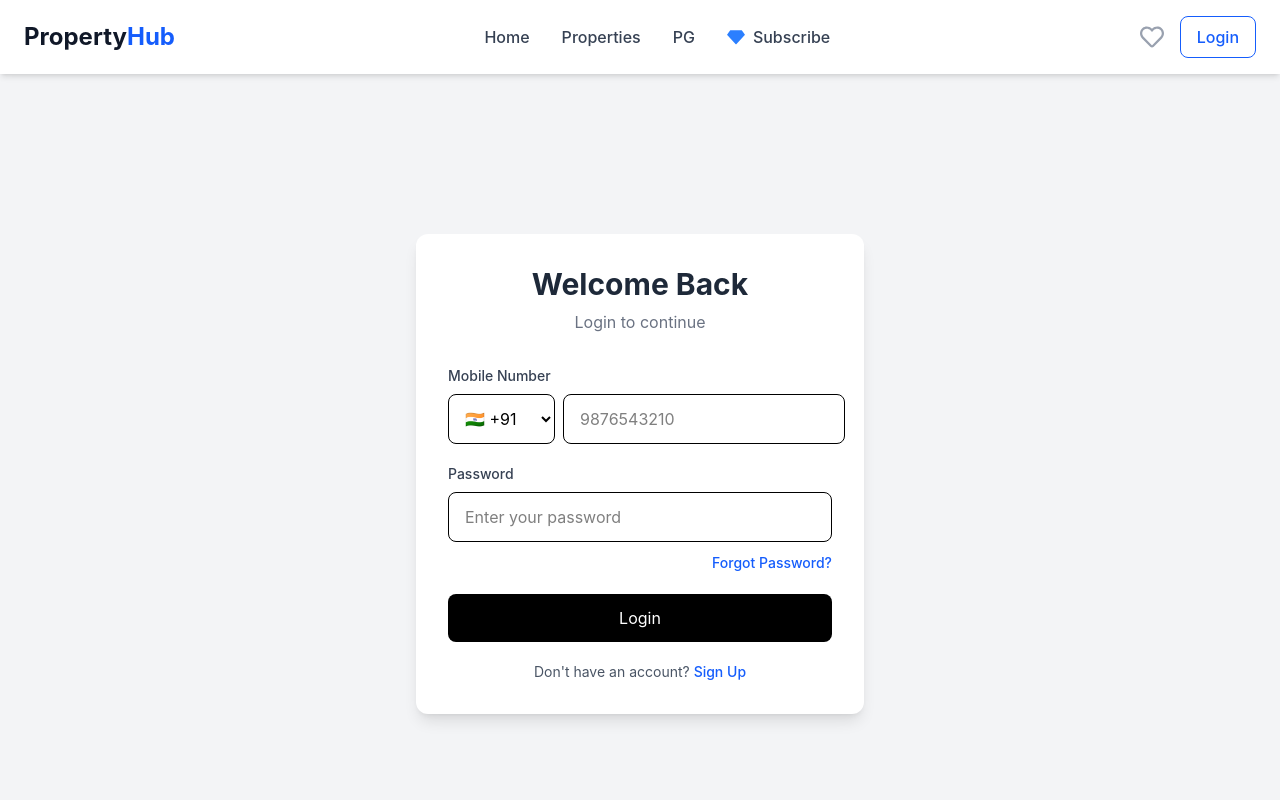
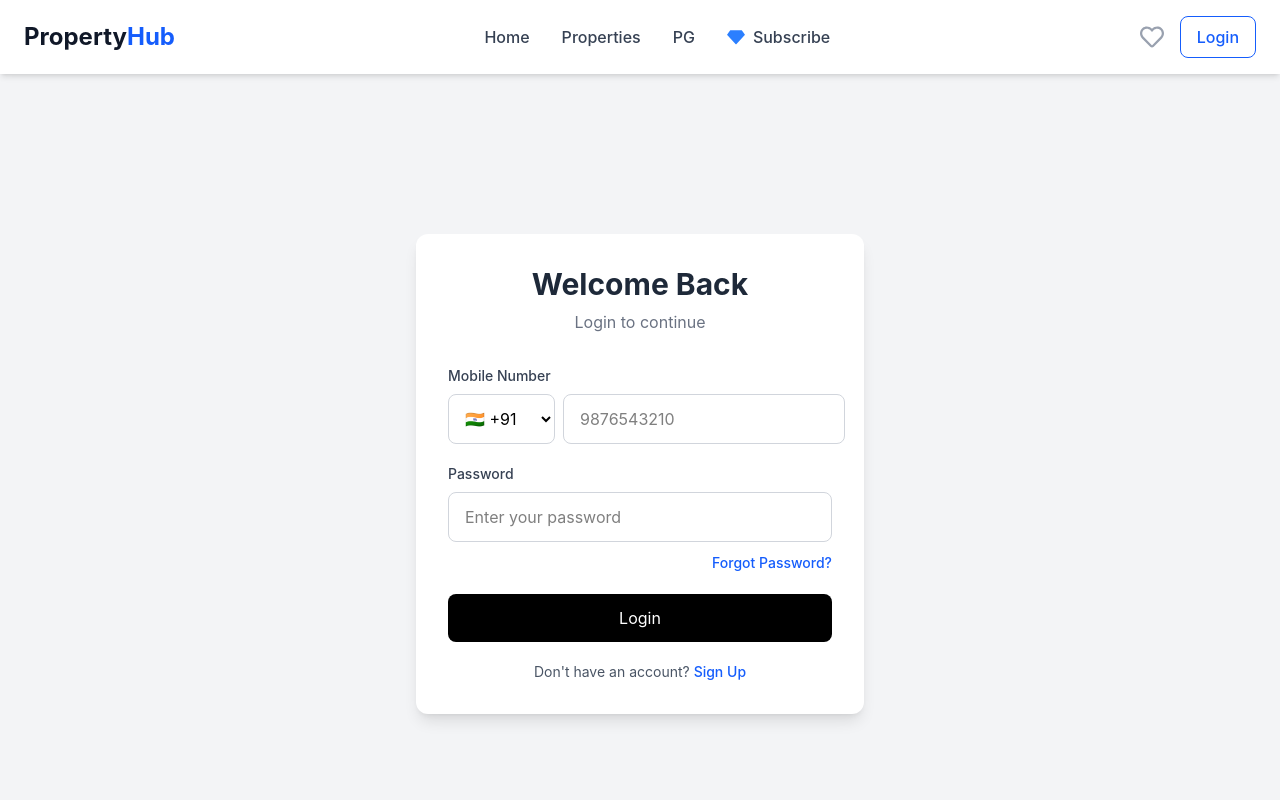
Before and after one commit to roshnikhan1602/Property-Platform, a React (Vite) app in the folder frontend/: page /login in a window 1280 px wide. Shown: the top 800 px of the page. Built offline with nearby package versions, Linux system fonts and the light colour scheme; no server answers.

Commit message:
Removed black borders and added grey iinstead

```diff
--- a/frontend/src/pages/Login.jsx
+++ b/frontend/src/pages/Login.jsx
@@ -570,7 +570,7 @@ function Login() {
                   name="countryCode"
                   value={formData.countryCode}
                   onChange={handleCountryChange}
-                  className="w-28 border rounded-lg px-3 py-3 bg-white outline-none focus:ring-2 focus:ring-blue-500"
+                  className="w-28 border border-gray-300 rounded-lg px-3 py-3 bg-white outline-none focus:ring-2 focus:ring-blue-500"
                 >
                   <option value="+91">
                     🇮🇳 +91
@@ -651,7 +651,7 @@ function Login() {
                       : "Enter mobile number"
                   }
                   inputMode="numeric"
-                  className="flex-1 border rounded-lg px-4 py-3 outline-none focus:ring-2 focus:ring-blue-500"
+                 className="flex-1 border border-gray-300 rounded-lg px-4 py-3 outline-none focus:ring-2 focus:ring-blue-500"
                 />
 
               </div>
@@ -669,7 +669,7 @@ function Login() {
                 value={formData.password}
                 onChange={handleChange}
                 placeholder="Enter your password"
-                className="w-full border rounded-lg px-4 py-3 outline-none focus:ring-2 focus:ring-blue-500"
+               className="w-full border border-gray-300 rounded-lg px-4 py-3 outline-none focus:ring-2 focus:ring-blue-500"
               />
 
               <div className="text-right mt-2">
--- a/frontend/src/pages/Signup.jsx
+++ b/frontend/src/pages/Signup.jsx
@@ -442,7 +442,7 @@ function Signup() {
                 value={formData.name}
                 onChange={handleChange}
                 placeholder="Enter your name"
-                className="w-full border rounded-lg px-4 py-3 outline-none focus:ring-2 focus:ring-blue-500"
+                className="w-full border border-gray-300 rounded-lg px-4 py-3 outline-none focus:ring-2 focus:ring-blue-500"
               />
             </div>
 
@@ -458,7 +458,7 @@ function Signup() {
                 value={formData.email}
                 onChange={handleChange}
                 placeholder="Enter your email"
-                className="w-full border rounded-lg px-4 py-3 outline-none focus:ring-2 focus:ring-blue-500"
+                className="w-full border border-gray-300 rounded-lg px-4 py-3 outline-none focus:ring-2 focus:ring-blue-500"
               />
             </div>
 
@@ -476,7 +476,7 @@ function Signup() {
                   value={selectedCountry.code}
                   onChange={handleCountryChange}
                   disabled={otpVerified}
-                  className="w-32 border rounded-lg px-3 py-3 bg-white text-gray-700 outline-none focus:ring-2 focus:ring-blue-500 disabled:bg-gray-100"
+                  className="w-32 border border-gray-300 rounded-lg px-3 py-3 bg-white text-gray-700 outline-none focus:ring-2 focus:ring-blue-500 disabled:bg-gray-100"
                 >
                   {countries.map(
                     (country) => (
@@ -508,7 +508,7 @@ function Signup() {
                   }
                   disabled={otpVerified}
                   inputMode="tel"
-                  className="flex-1 border rounded-lg px-4 py-3 outline-none focus:ring-2 focus:ring-blue-500 disabled:bg-gray-100"
+                  className="flex-1 border border-gray-300 rounded-lg px-4 py-3 outline-none focus:ring-2 focus:ring-blue-500 disabled:bg-gray-100"
                 />
 
               </div>
@@ -553,7 +553,7 @@ function Signup() {
                       placeholder="Enter OTP"
                       maxLength={6}
                       inputMode="numeric"
-                      className="w-full border rounded-lg px-4 py-3 outline-none focus:ring-2 focus:ring-blue-500"
+                      className="w-full border border-gray-300 rounded-lg px-4 py-3 outline-none focus:ring-2 focus:ring-blue-500"
                     />
 
                   </div>
@@ -591,7 +591,7 @@ function Signup() {
                 value={formData.password}
                 onChange={handleChange}
                 placeholder="Enter password"
-                className="w-full border rounded-lg px-4 py-3 outline-none focus:ring-2 focus:ring-blue-500"
+                className="w-full border border-gray-300 rounded-lg px-4 py-3 outline-none focus:ring-2 focus:ring-blue-500"
               />
 
             </div>
```
